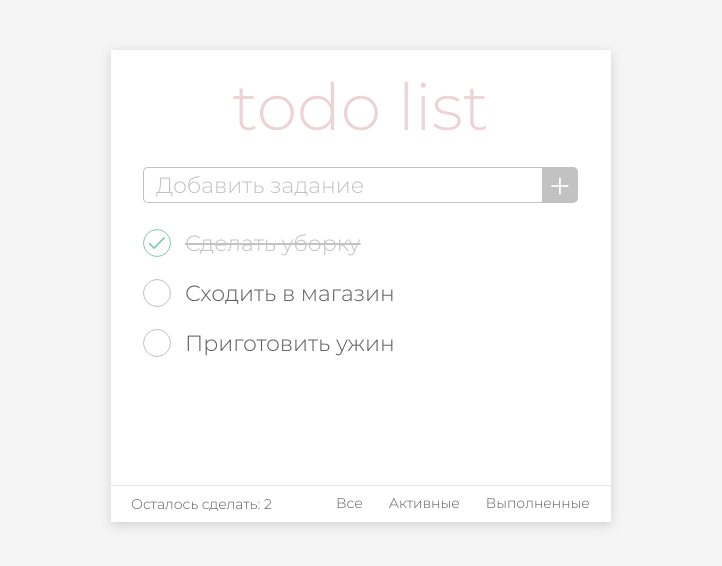
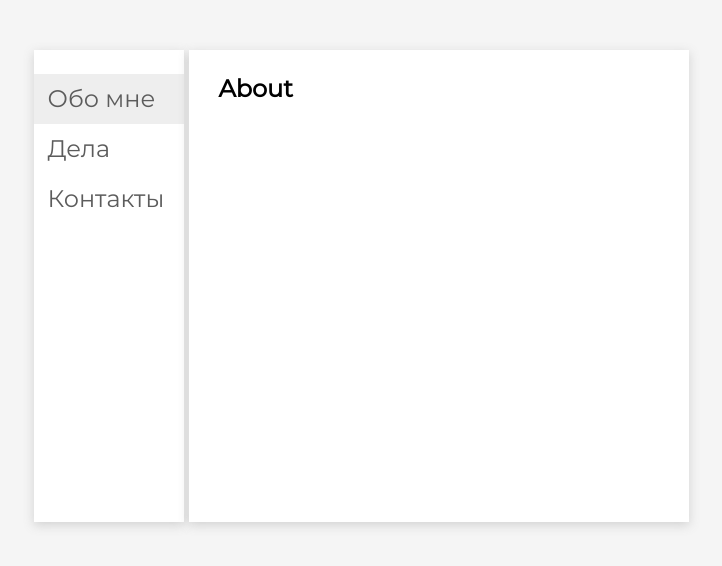
Before and after one commit to IrinaRyazanskaya/todo-list, a React (Create React App) app: page / in a window 1280 px wide. Shown: the top 566 px of the page, without its empty margins (279-1001 px from the left). Built offline with nearby package versions, Linux system fonts and the light colour scheme.

Commit message:
Провела рефакторинг приложения, создала меню и настроила роутинг

```diff
--- a/package.json
+++ b/package.json
@@ -9,6 +9,7 @@
     "prop-types": "^15.7.2",
     "react": "^17.0.1",
     "react-dom": "^17.0.1",
+    "react-router-dom": "^5.2.0",
     "react-scripts": "4.0.3",
     "web-vitals": "^1.1.0"
   },
--- a/src/components/application/application.jsx
+++ b/src/components/application/application.jsx
@@ -1,94 +1,30 @@
-import { useState, useEffect } from 'react';
-import { InputItem } from '../input-item/input-item';
-import { ItemList } from '../item-list/item-list';
-import { Divider } from '../divider/divider';
-import { Footer } from '../footer/footer';
+import { BrowserRouter as Router, Switch, Route } from 'react-router-dom';
+import { Navigation } from '../navigation/navigation';
+import { About } from '../about/about';
+import { Todo } from '../todo/todo';
+import { Contacts } from '../contacts/contacts';
+
 import styles from './application.module.css';
-import '../../assets/fonts.css';
 
-const initialState = {
-    items: [
-        {
-            value: 'Сделать уборку',
-            isDone: true,
-            optionId: 1
-        },
-        {
-            value: 'Сходить в магазин',
-            isDone: false,
-            optionId: 2
-        },
-        {
-            value: 'Приготовить ужин',
-            isDone: false,
-            optionId: 3
-        }
-    ],
+const Application = () => {
+    return (
+        <Router>
+            <div className={styles.wrap}>
+                <Navigation />
+                <Switch>
+                    <Route path='/' exact>
+                        <About />
+                    </Route>
+                    <Route path='/todo'>
+                        <Todo />
+                    </Route>
+                    <Route path='/contacts'>
+                        <Contacts />
+                    </Route>
+                </Switch>
+            </div>
+        </Router>
+    );
 };
 
-const Application = () => {
-    const [items, setItems] = useState(initialState.items);
-
-    useEffect(() => {
-        console.log('update');
-    });
-
-    useEffect(() => {
-        console.log('mount');
-    }, []);
-
-    const onClickDone = id => {
-        const newItemList = items.map(item => {
-            const newItem = { ...item };
-
-            if (item.optionId === id) {
-                newItem.isDone = !item.isDone;
-            }
-
-            return newItem;
-        });
-
-        setItems(newItemList);
-    };
-
-    const onClickDelete = id => {
-        const newItemList = items.filter(item => {
-            return item.optionId !== id;
-        });
-
-        setItems(newItemList);
-    };
-
-    const onClickAdd = value => {
-        const newItems = [
-            ...items,
-            {
-                value,
-                isDone: false,
-                optionId: items.length + 1
-            }
-        ];
-
-        setItems(newItems);
-    };
-
-    return (
-        <div className={styles.screen}>
-            <div className={styles.wrap}>
-                <h1 className={styles.title}>todo list</h1>
-                <div className={styles.todo}>
-                    <InputItem onClickAdd={onClickAdd} />
-                    <ItemList
-                        items={items}
-                        onClickDone={onClickDone}
-                        onClickDelete={onClickDelete}
-                    />
-                </div>
-                <Divider />
-                <Footer count={items.filter(item => !item.isDone).length} />
-            </div>
-        </div>
-    );
-}
-
 export { Application };
--- a/src/components/application/application.module.css
+++ b/src/components/application/application.module.css
@@ -4,31 +4,9 @@
     padding: 0;
 }
 
-.screen {
-    padding-top: 50px;
-    width: 100%;
-    height: calc(100vh - 50px);
+.wrap {
+    display: flex;
+    justify-content: center;
+    height: 100vh;
     background-color: #f5f5f5;
 }
-
-.wrap {
-    margin: auto;
-    padding-top: 24px;
-    width: 500px;
-    font-family: 'Montserrat', Arial, Helvetica, sans-serif;
-    background-color: #fff;
-    box-shadow: 0 3px 10px rgba(104, 104, 104, .25);
-}
-
-.title {
-    margin: 0 auto 28px auto;
-    width: 258px;
-    font-size: 65px;
-    font-weight: 300;
-    color: #ecd4d4;
-    line-height: 65px;
-}
-
-.todo {
-    margin: 0 32px;
-}
--- /dev/null
+++ b/src/components/navigation/navigation.jsx
@@ -0,0 +1,44 @@
+import { NavLink } from 'react-router-dom';
+
+import styles from './navigation.module.css';
+
+const Navigation = () => {
+    return (
+        <nav className={styles.nav}>
+            <ul className={styles.list}>
+                <li className={styles.item}>
+                    <NavLink
+                        className={styles.link}
+                        activeClassName={styles.linkActive}
+                        to="/"
+                        exact
+                    >
+                        Обо мне
+                    </NavLink>
+                </li>
+                <li className={styles.item}>
+                    <NavLink
+                        className={styles.link}
+                        activeClassName={styles.linkActive}
+                        to="/todo"
+                        exact
+                    >
+                        Дела
+                    </NavLink>
+                </li>
+                <li className={styles.item}>
+                    <NavLink
+                        className={styles.link}
+                        activeClassName={styles.linkActive}
+                        to="/contacts"
+                        exact
+                    >
+                        Контакты
+                    </NavLink>
+                </li>
+            </ul>
+        </nav>
+    );
+};
+
+export { Navigation };
--- /dev/null
+++ b/src/components/navigation/navigation.module.css
@@ -0,0 +1,26 @@
+.nav {
+    margin: 50px 5px 0 0;
+    width: 150px;
+    height: 472px;
+    font-family: 'Montserrat', Arial, Helvetica, sans-serif;
+    font-size: 24px;
+    background-color: #fff;
+    box-shadow: 0 3px 10px rgba(104, 104, 104, .25);
+}
+
+.list {
+    padding: 0;
+    list-style: none;
+}
+
+.link {
+    display: block;
+    padding: 10px 0 0 14px;
+    height: 40px;
+    text-decoration: none;
+    color: #5c5c5c;
+}
+
+.linkActive {
+    background-color: #eee;
+}
--- /dev/null
+++ b/src/components/todo/todo.jsx
@@ -0,0 +1,94 @@
+import { useState, useEffect } from 'react';
+import { InputItem } from '../input-item/input-item';
+import { ItemList } from '../item-list/item-list';
+import { Divider } from '../divider/divider';
+import { Footer } from '../footer/footer';
+import styles from './todo.module.css';
+import '../../assets/fonts.css';
+
+const initialState = {
+    items: [
+        {
+            value: 'Сделать уборку',
+            isDone: true,
+            optionId: 1
+        },
+        {
+            value: 'Сходить в магазин',
+            isDone: false,
+            optionId: 2
+        },
+        {
+            value: 'Приготовить ужин',
+            isDone: false,
+            optionId: 3
+        }
+    ],
+};
+
+const Todo = () => {
+    const [items, setItems] = useState(initialState.items);
+
+    useEffect(() => {
+        console.log('update');
+    });
+
+    useEffect(() => {
+        console.log('mount');
+    }, []);
+
+    const onClickDone = id => {
+        const newItemList = items.map(item => {
+            const newItem = { ...item };
+
+            if (item.optionId === id) {
+                newItem.isDone = !item.isDone;
+            }
+
+            return newItem;
+        });
+
+        setItems(newItemList);
+    };
+
+    const onClickDelete = id => {
+        const newItemList = items.filter(item => {
+            return item.optionId !== id;
+        });
+
+        setItems(newItemList);
+    };
+
+    const onClickAdd = value => {
+        const newItems = [
+            ...items,
+            {
+                value,
+                isDone: false,
+                optionId: items.length + 1
+            }
+        ];
+
+        setItems(newItems);
+    };
+
+    return (
+        <article className={styles.screen}>
+            <div className={styles.wrap}>
+                <h1 className={styles.title}>todo list</h1>
+                <div className={styles.todo}>
+                    <InputItem onClickAdd={onClickAdd} />
+                    <ItemList
+                        items={items}
+                        onClickDone={onClickDone}
+                        onClickDelete={onClickDelete}
+                    />
+                </div>
+                <Divider />
+                <Footer count={items.filter(item => !item.isDone).length} />
+            </div>
+        </article>
+    );
+};
+
+export { Todo };
--- /dev/null
+++ b/src/components/todo/todo.module.css
@@ -0,0 +1,21 @@
+.wrap {
+    margin-top: 50px;
+    padding-top: 24px;
+    width: 500px;
+    font-family: 'Montserrat', Arial, Helvetica, sans-serif;
+    background-color: #fff;
+    box-shadow: 0 3px 10px rgba(104, 104, 104, .25);
+}
+
+.title {
+    margin: 0 auto 28px auto;
+    width: 258px;
+    font-size: 65px;
+    font-weight: 300;
+    color: #ecd4d4;
+    line-height: 65px;
+}
+
+.todo {
+    margin: 0 32px;
+}
```
Also changed, not shown: 1 other file (tests, documents, lock files or other folders).
